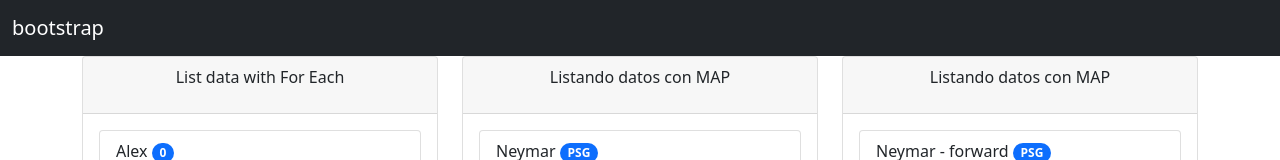
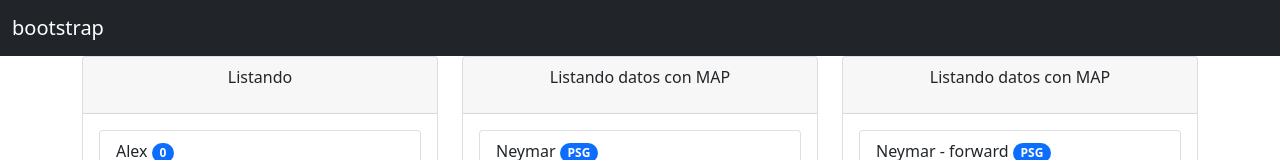
Before and after one commit to maurylex/Git-Test, a plain HTML site: page index.html in a window 1280 px wide. Shown: the top 160 px of the page. Drawn offline with nearby package versions, Linux system fonts and the light colour scheme.

Commit message:
cambie el titulo en el for each

```diff
--- a/index.html
+++ b/index.html
@@ -32,7 +32,7 @@
           <div class="card">
 
             <div class="card-header">
-          <p id="text-card">List data with For Each</p>
+          <p id="text-card">Listando</p>
             </div>
 
             <div class="card-body">
```
